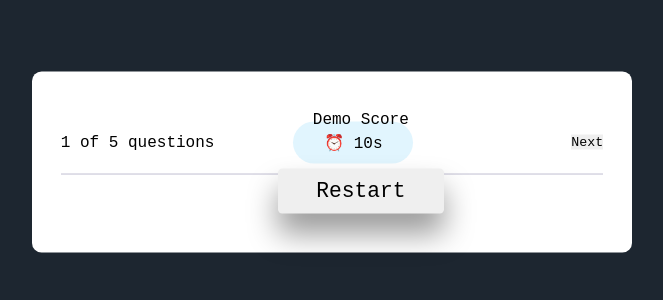
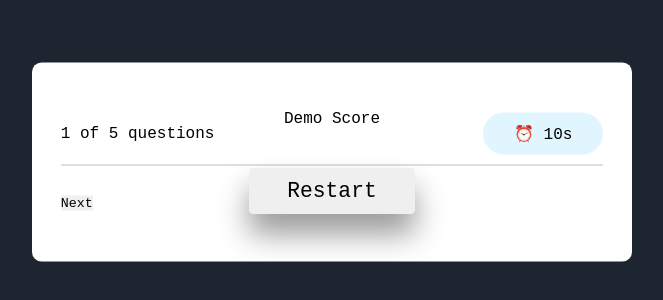
Before and after one commit to garrettswink/quiz, a plain HTML site: page index.html in a window 1280 px wide. Shown: the part 238-538 px from the top of the page, without its empty margins (308-971 px from the left). Drawn offline with Linux system fonts and the light colour scheme.

Commit message:
Second round edits and additions to HTML and CSS

```diff
--- a/index.html
+++ b/index.html
@@ -9,10 +9,12 @@
 </head>
 
 <body>
+<!-- Start Screen -->
     <div class="start-screen">
-        <button id='stat-button'>Start</button>
+        <button id='start-button'>Start</button>
     </div>
 
+<!-- Display Container -->
     <div id="display-container">
         <div class="header">
             <div class="number-of-count">
@@ -21,22 +23,26 @@
                 </span>
             </div>
             <div class="timer-div">
-
                 <span class="time-left">⏰ 10s</span>
             </div>
+        </div>
 
+<!-- Question Container -->
     <div id="container">
     <!-- Q&A's will display here. -->
+
     </div>
-
     <button id="next-button">Next</button>
     </div>
 
+<!-- Score -->
+<!-- Double-check hide down there. Does it need a tag. I call it in CSS, I think.  -->
     <div class="score-container hide">
         <div id="user-score">Demo Score</div>
         <button id="restart">Restart</button>
     </div>
 
+<!-- JS Scipt Link & Doc Terminus -->
 <script src="./Assets/script.js"></script>
 </body>
 </html>
```
Lines whose indentation alone changed are shown as unchanged.
